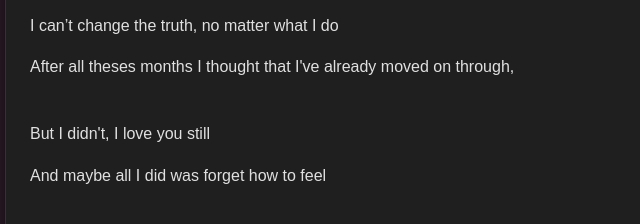
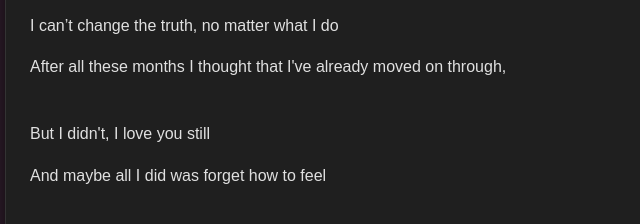
Before and after one commit to kyllercodes/foryou, a plain HTML site: page index.html in a window 1280 px wide. Shown: the part 555-779 px from the top of the page, 235-875 px from the left. Drawn offline with nearby package versions, Linux system fonts and the light colour scheme.

Commit message:
Update index.html

```diff
--- a/index.html
+++ b/index.html
@@ -17,7 +17,7 @@
         <p>I hold it close, and the tears fall,</p>
         <p>I whisper your name, though you don’t hear at all.</p>
         <p>I can’t change the truth, no matter what I do</p>
-        <p>After all theses months I thought that I've already moved on through,</p><br/>
+        <p>After all these months I thought that I've already moved on through,</p><br/>
 
         <p>But I didn't, I love you still</p>
         <p>And maybe all I did was forget how to feel</p><br/>
```
